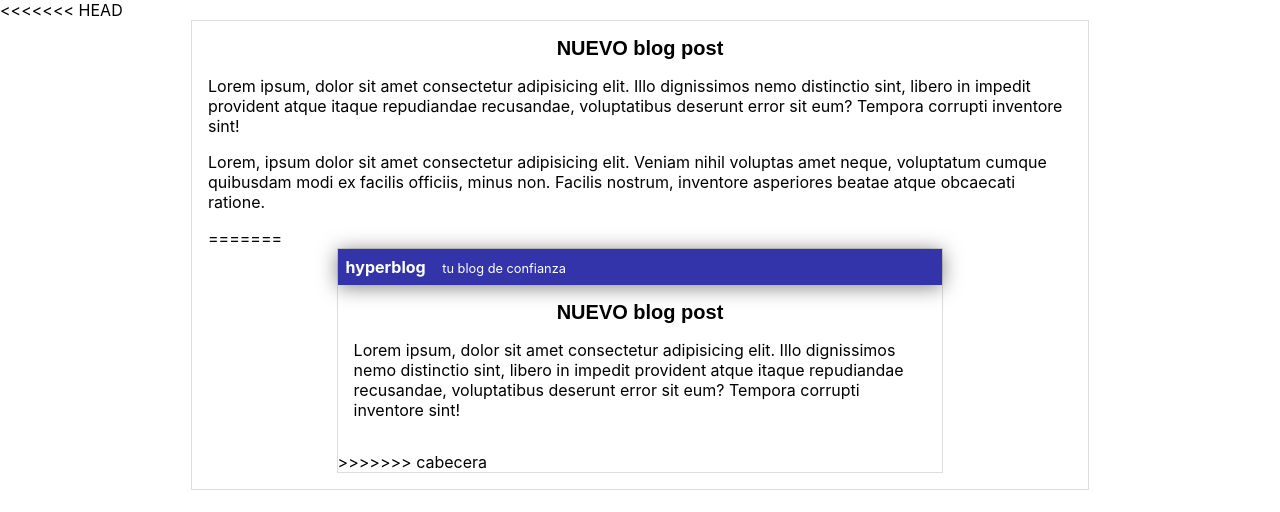
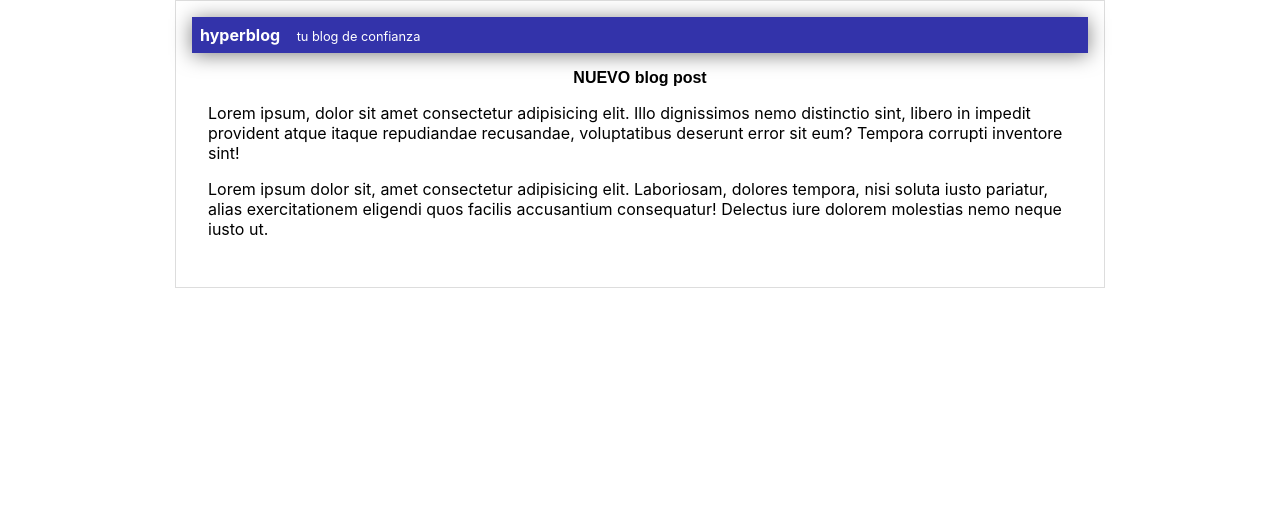
Before and after one commit to enzoareb/hyperblog, a plain HTML site: page blogPost.html in a window 1280 px wide. Drawn offline with Linux system fonts and the light colour scheme.

Commit message:
cambio final

```diff
--- a/blogPost.html
+++ b/blogPost.html
@@ -1,25 +1,5 @@
 <!DOCTYPE html>
 <html lang="en">
-<<<<<<< HEAD
-<head>
-    <meta charset="UTF-8">
-    <meta name="viewport" content="width=device-width, initial-scale=1.0">
-    <title>titulo de la pagina</title>
-    <link rel="stylesheet" href="css/estilos.css">
-</head>
-<body>
-    <div id="container">
-        <div id="post">
-            <h1>NUEVO blog post</h1>
-            <p>Lorem ipsum, dolor sit amet consectetur adipisicing elit.
-            Illo dignissimos nemo distinctio sint, libero in impedit provident
-            atque itaque repudiandae recusandae, voluptatibus deserunt error sit eum?
-            Tempora corrupti inventore sint!</p>
-            <p>Lorem, ipsum dolor sit amet consectetur adipisicing elit. Veniam nihil
-            voluptas amet neque, voluptatum cumque quibusdam modi ex facilis officiis,
-            minus non. Facilis nostrum, inventore asperiores beatae atque obcaecati
-            ratione.</p>
-=======
     <head>
         <meta charset="UTF-8">
         <meta name="viewport" >
@@ -38,8 +18,10 @@
                 Illo dignissimos nemo distinctio sint, libero in impedit provident
                 atque itaque repudiandae recusandae, voluptatibus deserunt error sit eum?
                 Tempora corrupti inventore sint!</p>
+                <p>Lorem ipsum dolor sit, amet consectetur adipisicing elit. Laboriosam, dolores tempora,
+                nisi soluta iusto pariatur, alias exercitationem eligendi quos facilis accusantium consequatur!
+                Delectus iure dolorem molestias nemo neque iusto ut.</p>
             </div>
->>>>>>> cabecera
         </div>
     </body>
 </html>
--- a/css/estilos.css
+++ b/css/estilos.css
@@ -1,6 +1,5 @@
 body{
     color: black;
-<<<<<<< HEAD
     text-align: center;
     font-family: -apple-system, BlinkMacSystemFont, 'Segoe UI', Roboto, Oxygen, Ubuntu, Cantarell, 'Open Sans', 'Helvetica Neue', sans-serif;
     font-size: 16px;
@@ -18,7 +17,6 @@ body{
 #container h1{
     font-size: 20px;
     text-align: center;
-=======
     text-align: center;
     font-family: Arial, Helvetica, sans-serif;
     font-size: 16px;
@@ -39,18 +37,7 @@ body{
     font-weight: normal;
     font-size: 0.8em;
 }
-#container{
-    width: 70%;
-    padding: 0;
-    text-align: left;
-    border: 1px solid #DDD;
-    margin: 0 auto;
-}
 
-#container h1{
-    font-size: 20px;
-}
 #post{
     padding: 1em;
->>>>>>> cabecera
 }
```
